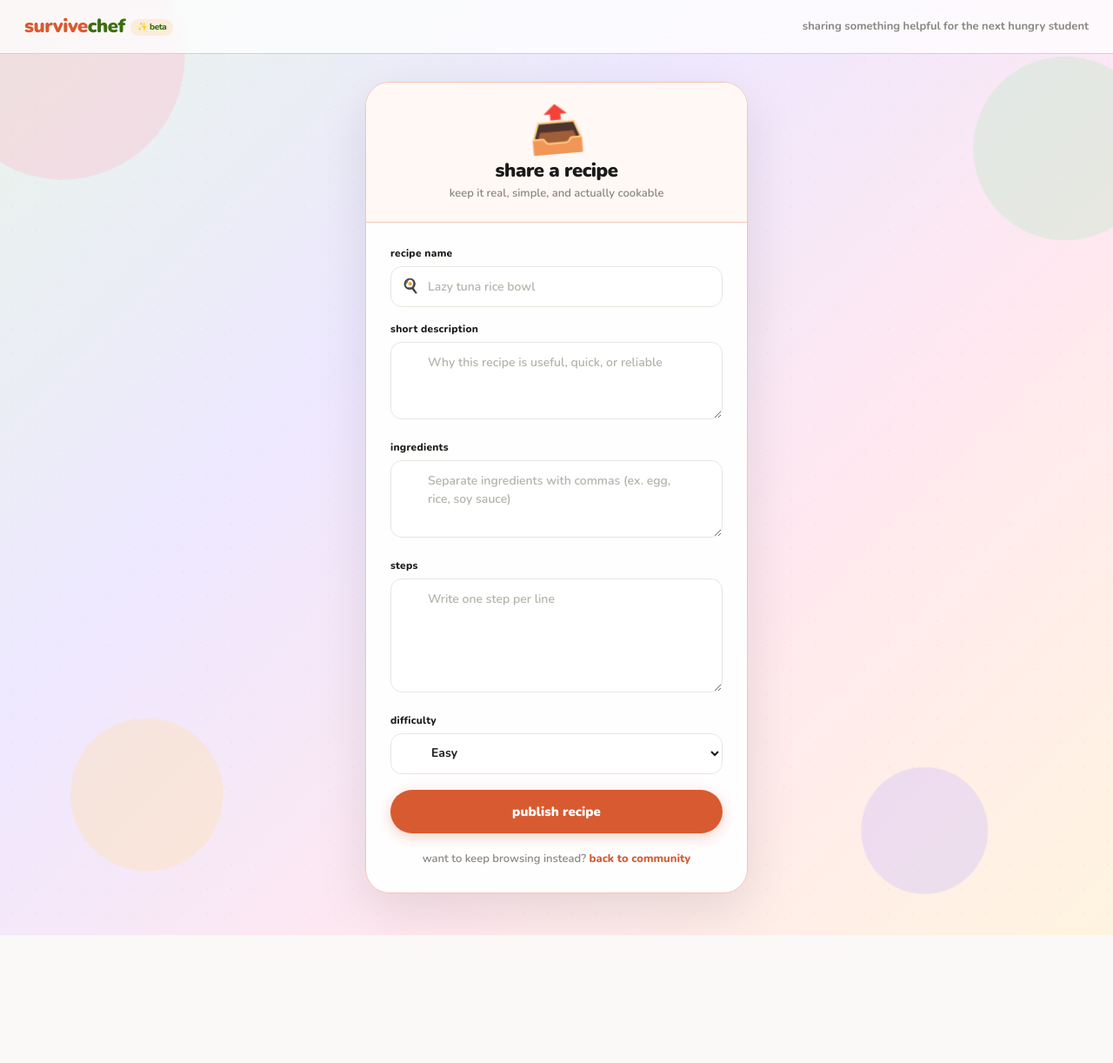
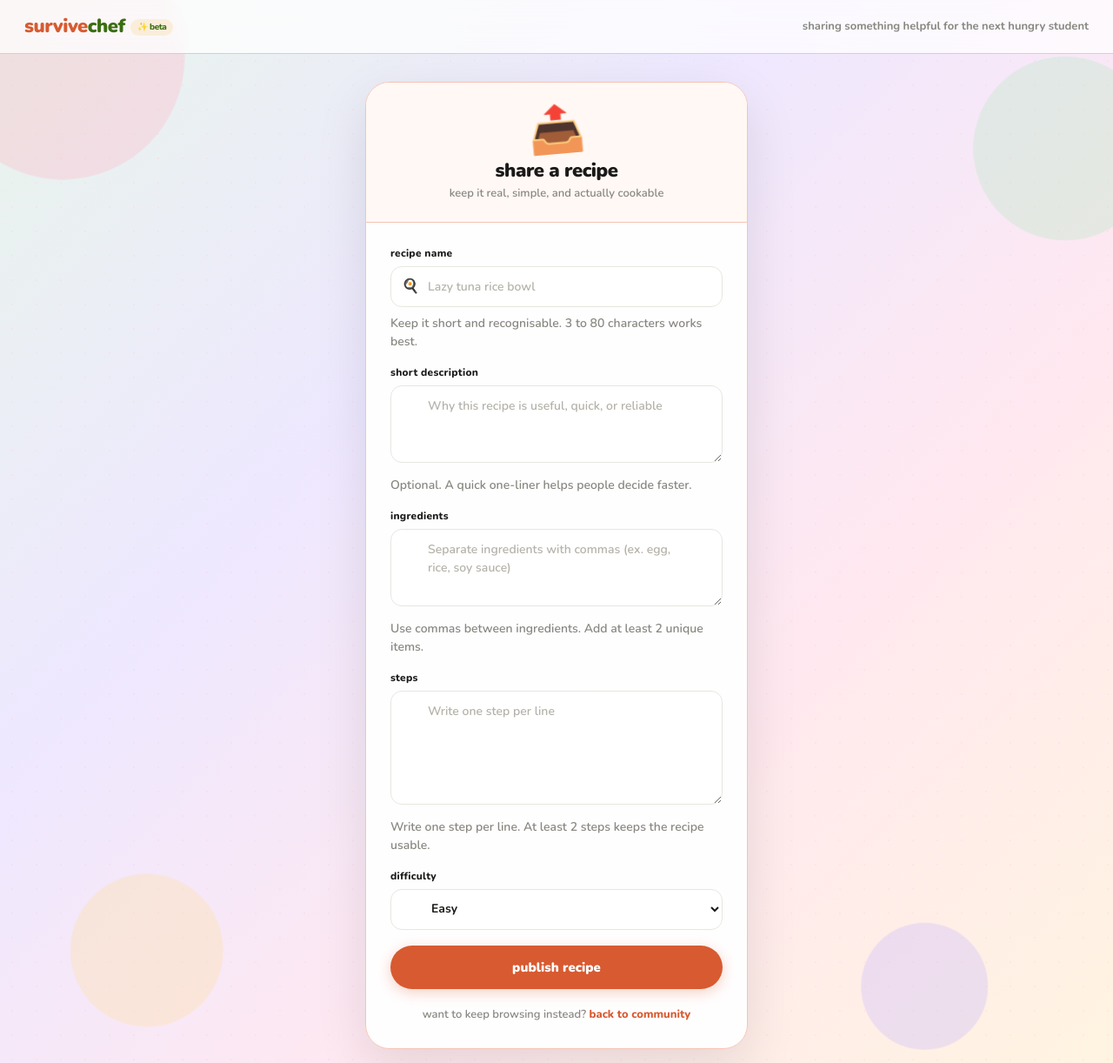
Before and after one commit to xAmyyang/cits5505, a Flask app: page /recipes/new in a window 1280 px wide. Shown: the top 1222 px of the page at 87% size. Before the commit the page ends 1075 px from the top, so only its background shows below. Run offline with Flask 3, Linux system fonts and the light colour scheme; the visitor is signed in with stand-in values (Sample User, id 1); some libraries are stand-ins or nearby versions.

Commit message:
Improve share recipe form feedback

```diff
--- a/templates/share-recipe.html
+++ b/templates/share-recipe.html
@@ -40,23 +40,51 @@
             <label for="recipeName">recipe name</label>
             <div class="auth-input-wrap">
               <span class="auth-input-icon" aria-hidden="true">🍳</span>
-              <input type="text" id="recipeName" name="name" class="auth-input" value="{{ form_data.name }}" placeholder="Lazy tuna rice bowl" required>
+              <input type="text" id="recipeName" name="name" class="auth-input" value="{{ form_data.name }}" placeholder="Lazy tuna rice bowl" maxlength="80" required>
             </div>
+            <small class="text-muted d-block mt-2">Keep it short and recognisable. 3 to 80 characters works best.</small>
+            {% if field_errors.name %}
+            <div class="auth-alert auth-alert-error mt-2" role="alert">
+              <span class="auth-alert-icon">⚠️</span>
+              <span>{{ field_errors.name }}</span>
+            </div>
+            {% endif %}
           </div>
 
           <div class="auth-field">
             <label for="recipeDescription">short description</label>
-            <textarea id="recipeDescription" name="description" class="auth-input" rows="3" placeholder="Why this recipe is useful, quick, or reliable">{{ form_data.description }}</textarea>
+            <textarea id="recipeDescription" name="description" class="auth-input" rows="3" maxlength="280" placeholder="Why this recipe is useful, quick, or reliable">{{ form_data.description }}</textarea>
+            <small class="text-muted d-block mt-2">Optional. A quick one-liner helps people decide faster.</small>
+            {% if field_errors.description %}
+            <div class="auth-alert auth-alert-error mt-2" role="alert">
+              <span class="auth-alert-icon">⚠️</span>
+              <span>{{ field_errors.description }}</span>
+            </div>
+            {% endif %}
           </div>
 
           <div class="auth-field">
             <label for="recipeIngredients">ingredients</label>
             <textarea id="recipeIngredients" name="ingredients" class="auth-input" rows="3" placeholder="Separate ingredients with commas (ex. egg, rice, soy sauce)" required>{{ form_data.ingredients }}</textarea>
+            <small class="text-muted d-block mt-2">Use commas between ingredients. Add at least 2 unique items.</small>
+            {% if field_errors.ingredients %}
+            <div class="auth-alert auth-alert-error mt-2" role="alert">
+              <span class="auth-alert-icon">⚠️</span>
+              <span>{{ field_errors.ingredients }}</span>
+            </div>
+            {% endif %}
           </div>
 
           <div class="auth-field">
             <label for="recipeSteps">steps</label>
             <textarea id="recipeSteps" name="steps" class="auth-input" rows="5" placeholder="Write one step per line" required>{{ form_data.steps }}</textarea>
+            <small class="text-muted d-block mt-2">Write one step per line. At least 2 steps keeps the recipe usable.</small>
+            {% if field_errors.steps %}
+            <div class="auth-alert auth-alert-error mt-2" role="alert">
+              <span class="auth-alert-icon">⚠️</span>
+              <span>{{ field_errors.steps }}</span>
+            </div>
+            {% endif %}
           </div>
 
           <div class="auth-field">
@@ -66,6 +94,12 @@
               <option value="medium" {% if form_data.difficulty == 'medium' %}selected{% endif %}>Medium</option>
               <option value="hard" {% if form_data.difficulty == 'hard' %}selected{% endif %}>Hard</option>
             </select>
+            {% if field_errors.difficulty %}
+            <div class="auth-alert auth-alert-error mt-2" role="alert">
+              <span class="auth-alert-icon">⚠️</span>
+              <span>{{ field_errors.difficulty }}</span>
+            </div>
+            {% endif %}
           </div>
 
           {% if error %}
```
